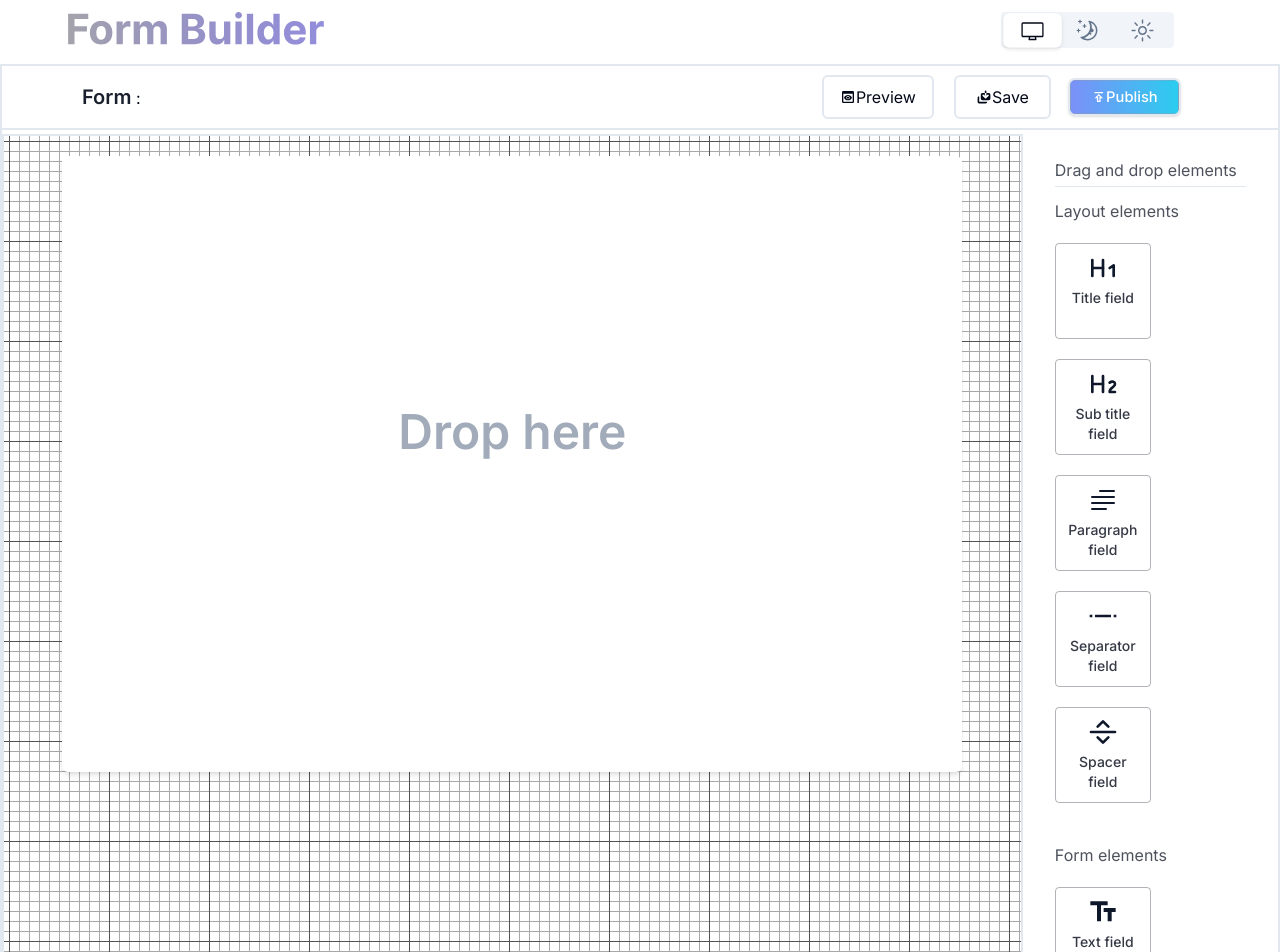
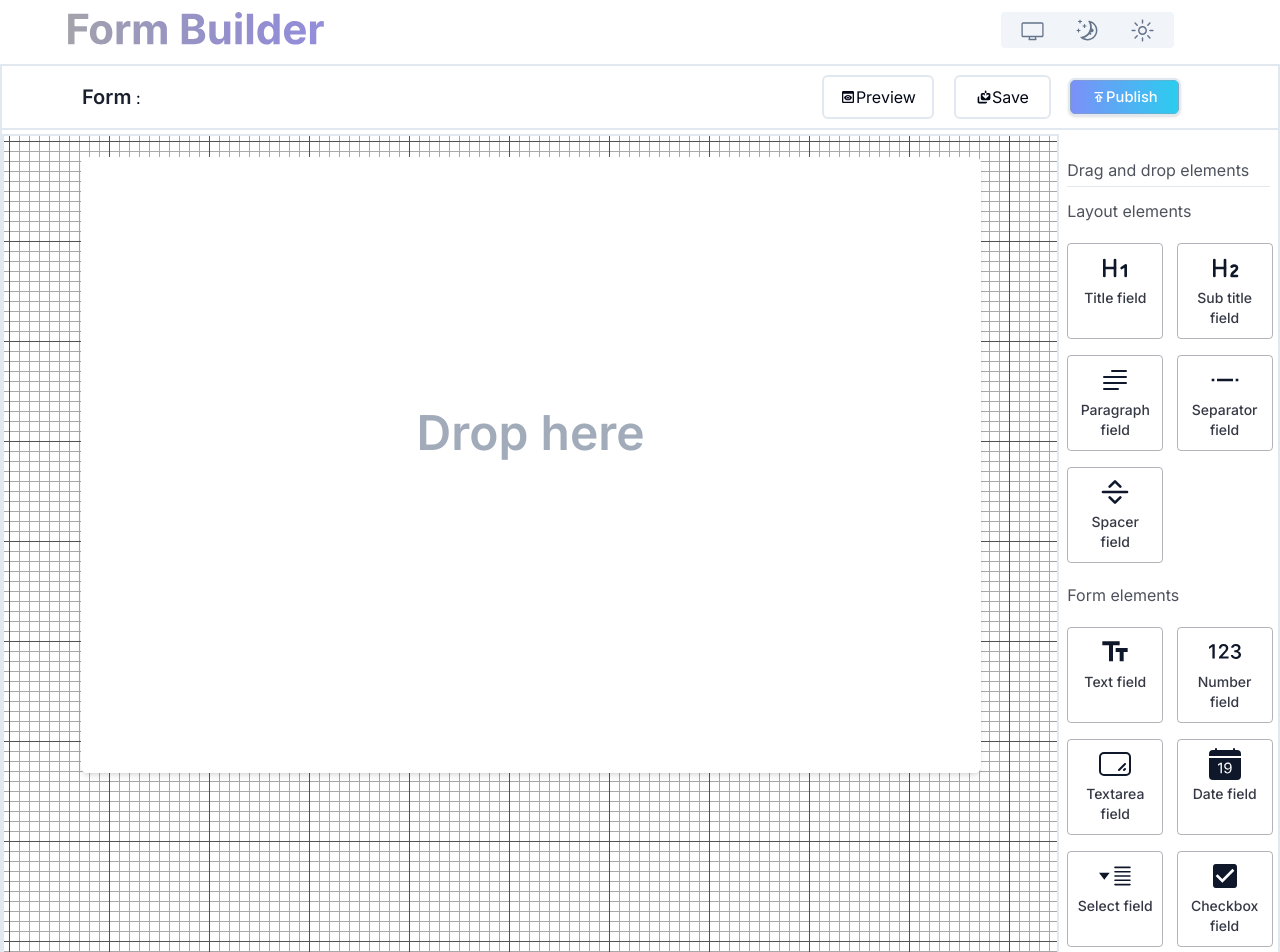
Before and after one commit to benAzouzYassin/Form-Builder, a Next.js app: page /builder/1 in a window 1280 px wide. Shown: the top 952 px of the page. Built offline with nearby package versions, Linux system fonts and the light colour scheme.

Commit message:
style: fixing some style issues

```diff
--- a/app/(authRequired)/(dashboard)/FormDraft.tsx
+++ b/app/(authRequired)/(dashboard)/FormDraft.tsx
@@ -24,7 +24,7 @@ export default function FormDraft(props: Props) {
     const viewFormSubmissions = () => {
         router.push(`submissions/${props.id}`)
     }
-    return <div className="relative flex flex-col lg:w-[32%] lg:mx-0 mx-auto w-72 h-44 border-2 p-4 border-muted  rounded-md ">
+    return <div className="relative flex flex-col lg:w-[32%] lg:mx-0 mx-auto w-72 h-48 border-2 p-4 border-muted  rounded-md ">
         <div className="absolute top-4 right-3  text-xs font-semibold ">{props.status === "editing" ? <span className="w-full rounded-md py-1 px-2 bg-destructive text-white ">Draft</span> : <span className="w-full rounded-md py-1 px-2 bg-foreground text-background ">Published</span>}</div>
         <p className="font-bold text-foreground opacity-90  text-2xl">{props.name}</p>
         <div className="flex w-full">
--- a/app/(authRequired)/(dashboard)/Stats.tsx
+++ b/app/(authRequired)/(dashboard)/Stats.tsx
@@ -7,7 +7,7 @@ import StatsCard from "./StatsCard"
 
 export default async function Stats() {
     const { stats } = await getUserStats()
-    return <div className="flex w-full lg:flex-nowrap flex-wrap gap-5 ">
+    return <div className="flex w-full lg:flex-nowrap  flex-wrap gap-5 ">
         <StatsCard icon="visits.svg" title="Total visits" description="All time forms visits" color="#2563EB" statistic={stats.formsViews.toString()} />
         <StatsCard icon="submissions.svg" title="Total submissions" description="All time forms submissions" color=" rgb(251 146 60)" statistic={stats.formSubmissions.toString()} />
         <StatsCard icon="subRate.svg" title="Submissions rate" description="Visits that result in forms submissions" color="rgb(34 197 94)" statistic={stats.submissionsRate.toString() + "%"} />
--- a/app/(authRequired)/(dashboard)/StatsCard.tsx
+++ b/app/(authRequired)/(dashboard)/StatsCard.tsx
@@ -11,7 +11,7 @@ type Props = {
 export default async function Stats(props: Props) {
 
     return <Suspense fallback={<StatsCardsLoading />}>
-        <div style={{ boxShadow: `2px 4px 6px 1px ${props.color}` }} className="h-40 lg:w-64  w-72 lg:mx-0 mx-auto shadow-md hover:-translate-y-1 hover:cursor-pointer transition-transform  rounded-md p-5 ">
+        <div style={{ boxShadow: `2px 4px 6px 1px ${props.color}` }} className="h-48 w-72 lg:w-1/4 lg:mx-0 mx-auto shadow-md hover:-translate-y-1 hover:cursor-pointer transition-transform  rounded-md p-5 ">
             <img src={`/icons/${props.icon}`} className="ml-auto" />
             <p className="text-muted-foreground text-lg font-medium">{props.title}</p>
             <p className="text-muted-foreground font-semibold text-4xl  ml-1">{props.statistic}</p>
--- a/app/(authRequired)/(dashboard)/page.tsx
+++ b/app/(authRequired)/(dashboard)/page.tsx
@@ -6,7 +6,6 @@ import Nav from "@/components/Nav";
 import FormDraftLoading from "./FormDraftLoading";
 import PublishedForms from "./PublishedForms";
 import { Suspense } from "react";
-import StatsCardsLoading from "./StatsCardsLoading";
 
 
 
--- a/app/(authRequired)/builder/[formId]/Builder.tsx
+++ b/app/(authRequired)/builder/[formId]/Builder.tsx
@@ -38,11 +38,12 @@ export default function Builder({ formId }: { formId: string }) {
     }
 
 
-    return <div className="flex max-w-[100vw]  overflow-hidden   ">
+    return <div className="flex max-w-[100vw] overflow-hidden   ">
         <DndContext onDragEnd={handleDragEnd} autoScroll={false}  >
             <SettingsContextProvider>
                 <Editor />
                 <SideBar />
+
             </SettingsContextProvider>
         </DndContext>
 
--- a/app/(authRequired)/builder/[formId]/Editor.tsx
+++ b/app/(authRequired)/builder/[formId]/Editor.tsx
@@ -19,7 +19,7 @@ export default function Editor() {
 
 
 
-    return <div className="w-[80%] overflow-auto border-2 " style={{ background: theme != "light" ? "url(/paper-dark.svg" : "url(/paper.svg)" }} >
+    return <div className="w-[85%] overflow-auto border-2 " style={{ background: theme != "light" ? "url(/paper-dark.svg" : "url(/paper.svg)" }} >
         <div style={{ border: isOver ? "2px solid white" : "" }} ref={setNodeRef} className=" px-3 gap-2 flex flex-col pt-3 bg-background max-w-[900px] pb-4 min-h-[77vh] mt-[2%] rounded-md shadow-md m-auto  " id="droppable" >
             {formContext?.builderElements.length <= 0 && isOver && <div className="bg-muted h-[120px] w-full  rounded-md"></div>}
             {formContext?.builderElements.length <= 0 && !isOver && < p className=" justify-center pt-[30vh] mx-auto opacity-60  text-5xl text-center font-semibold text-muted-foreground">Drop here</p>}
--- a/app/(authRequired)/builder/[formId]/SideBar.tsx
+++ b/app/(authRequired)/builder/[formId]/SideBar.tsx
@@ -19,7 +19,7 @@ import SideLoadingItem from "./SideLoadingItem";
 
 export default function SideBar() {
     const settingsContext = useContext(SettingsContext)
-    return <aside style={{ position: settingsContext.isOpen ? "relative" : "static" }} className=" max-w-[20%]  ml-auto px-8  pt-5 h-fit overflow-hidden" >
+    return <aside style={{ position: settingsContext.isOpen ? "relative" : "static" }} className="mx-auto px-2  pt-5 h-fit overflow-hidden" >
 
 
         {settingsContext.isOpen && <Settings />}
@@ -27,7 +27,7 @@ export default function SideBar() {
         <p className="text-foreground/70 border-b-[1px] py-1 ">Drag and drop elements</p>
 
         <p className="text-foreground/70  mt-3" >Layout elements</p>
-        <div className="flex flex-wrap gap-5 pt-5">
+        <div className="grid grid-cols-2 items-start  gap-4 pt-5">
             <DraggableElement text="Title field" ><H1Icon /></DraggableElement>
             <DraggableElement text="Sub title field" ><H2Icon /></DraggableElement>
             <DraggableElement text="Paragraph field" ><ParagraphField /></DraggableElement>
@@ -36,7 +36,7 @@ export default function SideBar() {
             <div className="w-24"></div>
         </div>
         <p className="text-foreground/70  mt-5" >Form elements</p>
-        <div className="flex flex-wrap gap-5 pt-5">
+        <div className="grid grid-cols-2 gap-4 pt-5">
             <DraggableElement text="Text field" ><TextInput /></DraggableElement>
             <DraggableElement text="Number field" ><NumberInput /></DraggableElement>
             <DraggableElement text="Textarea field" ><TextareaInput /></DraggableElement>
--- a/components/providers/ThemeProvider.tsx
+++ b/components/providers/ThemeProvider.tsx
@@ -5,5 +5,5 @@ import { ThemeProvider as NextThemesProvider } from "next-themes"
 import { type ThemeProviderProps } from "next-themes/dist/types"
 
 export function ThemeProvider({ children, ...props }: ThemeProviderProps) {
-    return <NextThemesProvider {...props}>{children}</NextThemesProvider>
+    return <NextThemesProvider defaultTheme="black" {...props}>{children}</NextThemesProvider>
 }
--- a/middleware.ts
+++ b/middleware.ts
@@ -3,8 +3,8 @@ import { authMiddleware } from "@clerk/nextjs";
 // This example protects all routes including api/trpc routes
 // Please edit this to allow other routes to be public as needed.
 // See https://clerk.com/docs/references/nextjs/auth-middleware for more information about configuring your Middleware
-export default authMiddleware({ publicRoutes: ["/form/:formId", "/thanks/:formId"] });
+export default authMiddleware({ publicRoutes: ["/form/:formId", "/", "/thanks/:formId"] });
 
 export const config = {
-    matcher: ['/((?!.+\\.[\\w]+$|_next).*)', '/', '/(api|trpc)(.*)'],
+    matcher: ['/((?!.+\\.[\\w]+$|_next).*)', '/(api|trpc)(.*)'],
 };
```
Also changed, not shown: 1 other file (tests, documents, lock files or other folders).
